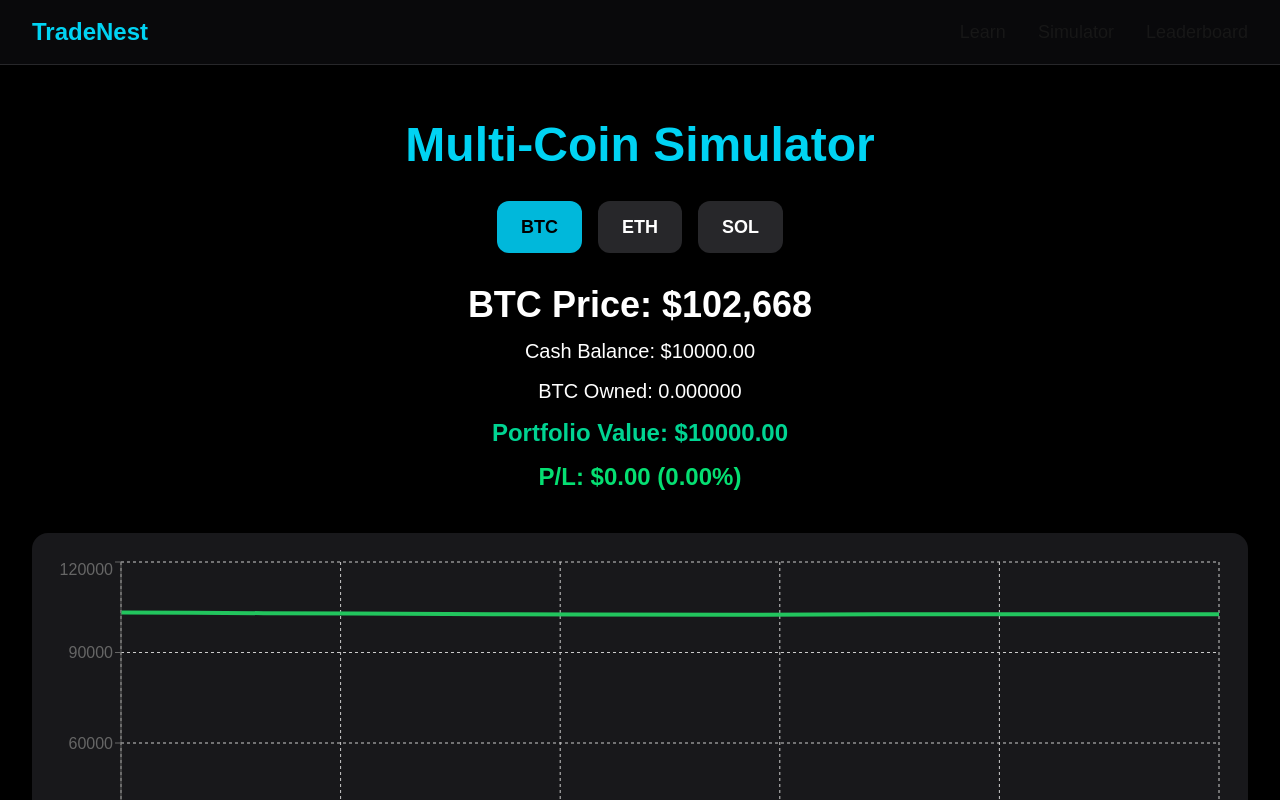
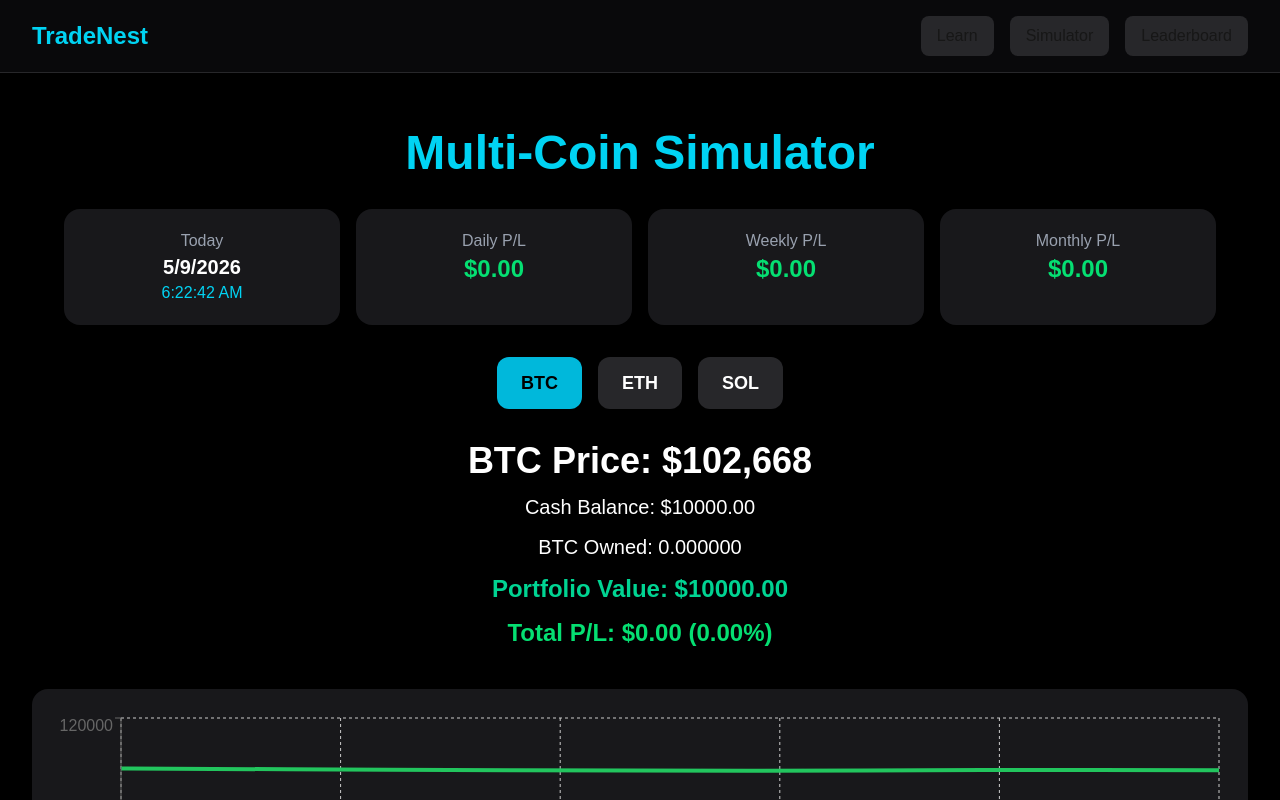
Before and after one commit to fernandoperez704-byte/tradenest, a Next.js app: page /simulator in a window 1280 px wide. Shown: the top 800 px of the page. Built offline with nearby package versions, Linux system fonts and the light colour scheme.

Commit message:
add calendar and performance tracking

```diff
--- a/app/components/Navbar.tsx
+++ b/app/components/Navbar.tsx
@@ -2,33 +2,38 @@ import Link from "next/link";
 
 export default function Navbar() {
   return (
-    <nav className="w-full bg-zinc-950 border-b border-zinc-800 px-8 py-4 flex justify-between items-center">
-      <h1 className="text-2xl font-bold text-cyan-400">
+    <nav className="w-full bg-zinc-950 border-b border-zinc-800 px-8 py-4">
+      <div className="max-w-7xl mx-auto flex justify-between items-center">
+        <Link
+          href="/"
+          className="text-2xl font-bold text-cyan-400 hover:text-cyan-300 transition"
+        >
           TradeNest
-      </h1>
+        </Link>
 
-      <div className="flex gap-8 text-lg font-medium">
+        <div className="flex items-center gap-4">
           <Link
             href="/learn"
-          className="hover:text-cyan-400 transition"
+            className="px-4 py-2 rounded-lg bg-zinc-800 hover:bg-cyan-500 hover:text-black transition"
           >
             Learn
           </Link>
 
           <Link
             href="/simulator"
-          className="hover:text-cyan-400 transition"
+            className="px-4 py-2 rounded-lg bg-zinc-800 hover:bg-cyan-500 hover:text-black transition"
           >
             Simulator
           </Link>
 
           <Link
             href="/leaderboard"
-          className="hover:text-cyan-400 transition"
+            className="px-4 py-2 rounded-lg bg-zinc-800 hover:bg-cyan-500 hover:text-black transition"
           >
             Leaderboard
           </Link>
         </div>
+      </div>
     </nav>
   );
 }
--- a/app/simulator/page.tsx
+++ b/app/simulator/page.tsx
@@ -38,47 +38,27 @@ export default function SimulatorPage() {
     useState<"BTC" | "ETH" | "SOL">("BTC");
 
   const [prices, setPrices] = useState(startingPrices);
-
   const [history, setHistory] = useState<PricePoint[]>([]);
-
-  const [balance, setBalance] =
-    useState(startingBalance);
-
+  const [balance, setBalance] = useState(startingBalance);
   const [owned, setOwned] = useState(0);
-
   const [message, setMessage] = useState("");
-
-  const [tradeAmount, setTradeAmount] =
-    useState(100);
-
+  const [tradeAmount, setTradeAmount] = useState<number | "">(100);
   const [trades, setTrades] = useState<Trade[]>([]);
+  const [now, setNow] = useState(new Date());
 
   function updatePrices() {
     setPrices((prev) => {
       const updated = {
-        BTC: Math.max(
-          1000,
-          prev.BTC + Math.floor(Math.random() * 800 - 400)
-        ),
-
-        ETH: Math.max(
-          100,
-          prev.ETH + Math.floor(Math.random() * 60 - 30)
-        ),
-
-        SOL: Math.max(
-          10,
-          prev.SOL + Math.floor(Math.random() * 20 - 10)
-        ),
+        BTC: Math.max(1000, prev.BTC + Math.floor(Math.random() * 800 - 400)),
+        ETH: Math.max(100, prev.ETH + Math.floor(Math.random() * 60 - 30)),
+        SOL: Math.max(10, prev.SOL + Math.floor(Math.random() * 20 - 10)),
       };
-
-      const selectedPrice = updated[selectedCoin];
 
       setHistory((old) => [
         ...old.slice(-29),
         {
           time: new Date().toLocaleTimeString(),
-          price: selectedPrice,
+          price: updated[selectedCoin],
         },
       ]);
 
@@ -89,21 +69,24 @@ export default function SimulatorPage() {
   useEffect(() => {
     updatePrices();
 
-    const interval = setInterval(updatePrices, 1000);
+    const priceInterval = setInterval(updatePrices, 1000);
+    const clockInterval = setInterval(() => setNow(new Date()), 1000);
 
-    return () => clearInterval(interval);
+    return () => {
+      clearInterval(priceInterval);
+      clearInterval(clockInterval);
+    };
   }, [selectedCoin]);
 
   const currentPrice = prices[selectedCoin];
 
   function buyCoin() {
-    if (balance < tradeAmount) {
-      setMessage("Not enough balance.");
+    if (!tradeAmount || balance < tradeAmount) {
+      setMessage("Invalid trade amount.");
       return;
     }
 
     setBalance((prev) => prev - tradeAmount);
-
     setOwned((prev) => prev + tradeAmount / currentPrice);
 
     setTrades((prev) => [
@@ -117,9 +100,7 @@ export default function SimulatorPage() {
       ...prev,
     ]);
 
-    setMessage(
-      `Bought $${tradeAmount} of ${selectedCoin}`
-    );
+    setMessage(`Bought $${tradeAmount} of ${selectedCoin}`);
   }
 
   function sellCoin() {
@@ -131,7 +112,6 @@ export default function SimulatorPage() {
     const value = owned * currentPrice;
 
     setBalance((prev) => prev + value);
-
     setOwned(0);
 
     setTrades((prev) => [
@@ -145,19 +125,20 @@ export default function SimulatorPage() {
       ...prev,
     ]);
 
-    setMessage(
-      `Sold ${selectedCoin} for $${value.toFixed(2)}`
-    );
+    setMessage(`Sold ${selectedCoin} for $${value.toFixed(2)}`);
   }
 
-  const portfolioValue =
-    balance + owned * currentPrice;
+  const portfolioValue = balance + owned * currentPrice;
+  const totalPnl = portfolioValue - startingBalance;
+  const totalPnlPercent = (totalPnl / startingBalance) * 100;
 
-  const pnl =
-    portfolioValue - startingBalance;
+  const dailyPnl = totalPnl;
+  const weeklyPnl = totalPnl * 1.8;
+  const monthlyPnl = totalPnl * 3.5;
 
-  const pnlPercent =
-    (pnl / startingBalance) * 100;
+  function pnlColor(value: number) {
+    return value >= 0 ? "text-green-400" : "text-red-400";
+  }
 
   return (
     <>
@@ -168,14 +149,45 @@ export default function SimulatorPage() {
           Multi-Coin Simulator
         </h1>
 
+        <div className="mt-8 grid md:grid-cols-4 gap-4 max-w-6xl mx-auto">
+          <div className="bg-zinc-900 p-5 rounded-2xl text-center">
+            <p className="text-gray-400">Today</p>
+            <p className="text-xl font-bold">
+              {now.toLocaleDateString()}
+            </p>
+            <p className="text-cyan-400">
+              {now.toLocaleTimeString()}
+            </p>
+          </div>
+
+          <div className="bg-zinc-900 p-5 rounded-2xl text-center">
+            <p className="text-gray-400">Daily P/L</p>
+            <p className={`text-2xl font-bold ${pnlColor(dailyPnl)}`}>
+              ${dailyPnl.toFixed(2)}
+            </p>
+          </div>
+
+          <div className="bg-zinc-900 p-5 rounded-2xl text-center">
+            <p className="text-gray-400">Weekly P/L</p>
+            <p className={`text-2xl font-bold ${pnlColor(weeklyPnl)}`}>
+              ${weeklyPnl.toFixed(2)}
+            </p>
+          </div>
+
+          <div className="bg-zinc-900 p-5 rounded-2xl text-center">
+            <p className="text-gray-400">Monthly P/L</p>
+            <p className={`text-2xl font-bold ${pnlColor(monthlyPnl)}`}>
+              ${monthlyPnl.toFixed(2)}
+            </p>
+          </div>
+        </div>
+
         <div className="mt-8 flex justify-center gap-4">
           {["BTC", "ETH", "SOL"].map((coin) => (
             <button
               key={coin}
               onClick={() =>
-                setSelectedCoin(
-                  coin as "BTC" | "ETH" | "SOL"
-                )
+                setSelectedCoin(coin as "BTC" | "ETH" | "SOL")
               }
               className={`px-6 py-3 rounded-xl font-bold text-lg ${
                 selectedCoin === coin
@@ -190,32 +202,21 @@ export default function SimulatorPage() {
 
         <div className="mt-8 text-center space-y-3">
           <p className="text-4xl font-bold">
-            {selectedCoin} Price: $
-            {currentPrice.toLocaleString()}
+            {selectedCoin} Price: ${currentPrice.toLocaleString()}
           </p>
 
-          <p className="text-xl">
-            Cash Balance: ${balance.toFixed(2)}
-          </p>
+          <p className="text-xl">Cash Balance: ${balance.toFixed(2)}</p>
 
           <p className="text-xl">
             {selectedCoin} Owned: {owned.toFixed(6)}
           </p>
 
           <p className="text-2xl text-emerald-400 font-bold">
-            Portfolio Value: $
-            {portfolioValue.toFixed(2)}
+            Portfolio Value: ${portfolioValue.toFixed(2)}
           </p>
 
-          <p
-            className={`text-2xl font-bold ${
-              pnl >= 0
-                ? "text-green-400"
-                : "text-red-400"
-            }`}
-          >
-            P/L: ${pnl.toFixed(2)} (
-            {pnlPercent.toFixed(2)}%)
+          <p className={`text-2xl font-bold ${pnlColor(totalPnl)}`}>
+            Total P/L: ${totalPnl.toFixed(2)} ({totalPnlPercent.toFixed(2)}%)
           </p>
         </div>
 
@@ -223,13 +224,9 @@ export default function SimulatorPage() {
           <ResponsiveContainer width="100%" height="100%">
             <LineChart data={history}>
               <CartesianGrid strokeDasharray="3 3" />
-
               <XAxis dataKey="time" hide />
-
               <YAxis />
-
               <Tooltip />
-
               <Line
                 type="monotone"
                 dataKey="price"
@@ -245,10 +242,12 @@ export default function SimulatorPage() {
           <input
             type="number"
             value={tradeAmount}
-            onChange={(e) =>
-              setTradeAmount(Number(e.target.value))
-            }
-            className="bg-zinc-800 text-white px-4 py-3 rounded-xl w-48 text-center text-xl"
+            placeholder="Enter amount"
+            onChange={(e) => {
+              const value = e.target.value;
+              setTradeAmount(value === "" ? "" : Number(value));
+            }}
+            className="bg-zinc-800 text-white px-4 py-3 rounded-xl w-56 text-center text-xl"
           />
         </div>
 
@@ -275,21 +274,17 @@ export default function SimulatorPage() {
         </div>
 
         <div className="mt-14 bg-zinc-900 rounded-2xl p-6">
-          <h2 className="text-3xl font-bold mb-6">
-            Trade History
-          </h2>
+          <h2 className="text-3xl font-bold mb-6">Trade History</h2>
 
           <div className="space-y-3">
             {trades.length === 0 && (
-              <p className="text-gray-400">
-                No trades yet.
-              </p>
+              <p className="text-gray-400">No trades yet.</p>
             )}
 
             {trades.map((trade, index) => (
               <div
                 key={index}
-                className="flex justify-between bg-zinc-800 p-4 rounded-xl"
+                className="grid md:grid-cols-4 gap-4 bg-zinc-800 p-4 rounded-xl"
               >
                 <div>
                   <span
@@ -304,13 +299,9 @@ export default function SimulatorPage() {
                   {trade.coin}
                 </div>
 
-                <div>
-                  ${trade.amount.toFixed(2)}
-                </div>
+                <div>${trade.amount.toFixed(2)}</div>
 
-                <div>
-                  @ ${trade.price.toLocaleString()}
-                </div>
+                <div>@ ${trade.price.toLocaleString()}</div>
 
                 <div>{trade.time}</div>
               </div>
```
Lines whose indentation alone changed are shown as unchanged.
